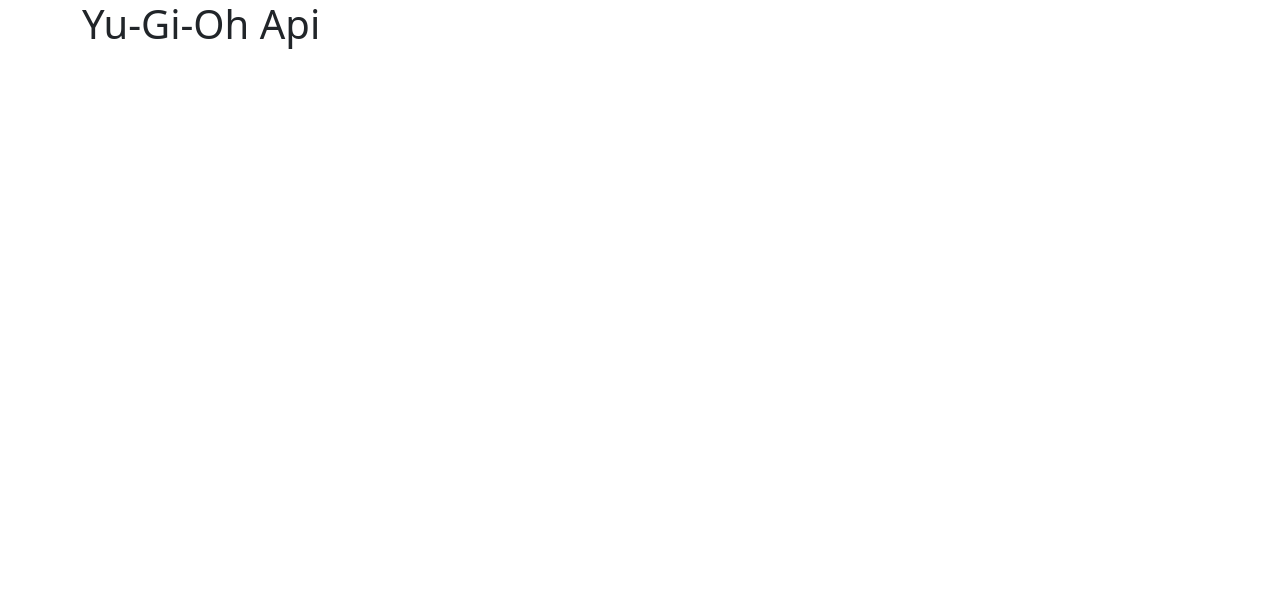
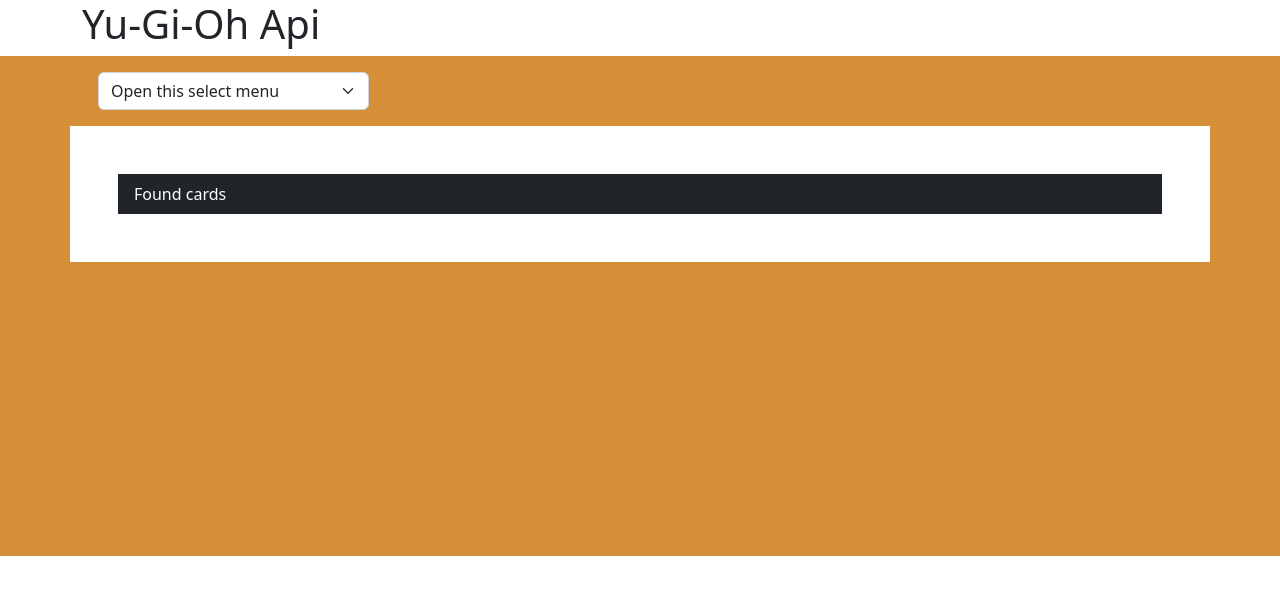
Before and after one commit to LorenzoNicco/vite-breaking-bad, a Vue app: page / in a window 1280 px wide. Shown: the top 594 px of the page. Built offline with nearby package versions, Linux system fonts and the light colour scheme.

Commit message:
Add AppMain

```diff
--- a/src/App.vue
+++ b/src/App.vue
@@ -1,9 +1,11 @@
 <script>
 import AppHeader from "./components/AppHeader.vue";
+import AppMain from "./components/AppMain.vue";
 
 export default {
   components: {
-    AppHeader
+    AppHeader,
+    AppMain
   },
   data() {
     return {
@@ -14,9 +16,21 @@
 </script>
 
 <template>
-  <AppHeader />
+  <header>
+    <AppHeader />
+  </header>
+
+  <main>
+    <AppMain />
+   </main>
 </template>
 
 <style lang="scss">
   @import "./styles/main.scss";
+
+  main {
+    width: 100%;
+    height: 500px;
+    background-color: #d48f38;
+  }
 </style>
--- /dev/null
+++ b/src/components/AppMain.vue
@@ -0,0 +1,28 @@
+<script>
+    export default {
+        name: "AppMain"
+
+    }
+</script>
+
+<template>
+    <div class="container">
+        <form action="" class="p-3">
+            <select class="form-select w-25" id="floatingSelect" aria-label="Floating label select example">
+                <option selected>Open this select menu</option>
+                <option value="1">One</option>
+                <option value="2">Two</option>
+                <option value="3">Three</option>
+            </select>
+        </form>
+
+        <div class="row p-5 bg-white">
+            <div class="col-12 bg-dark text-white px-3 py-2">Found cards</div>
+
+
+        </div>
+    </div>
+</template>
+
+<style lang="scss" scoped>
+</style>
```
